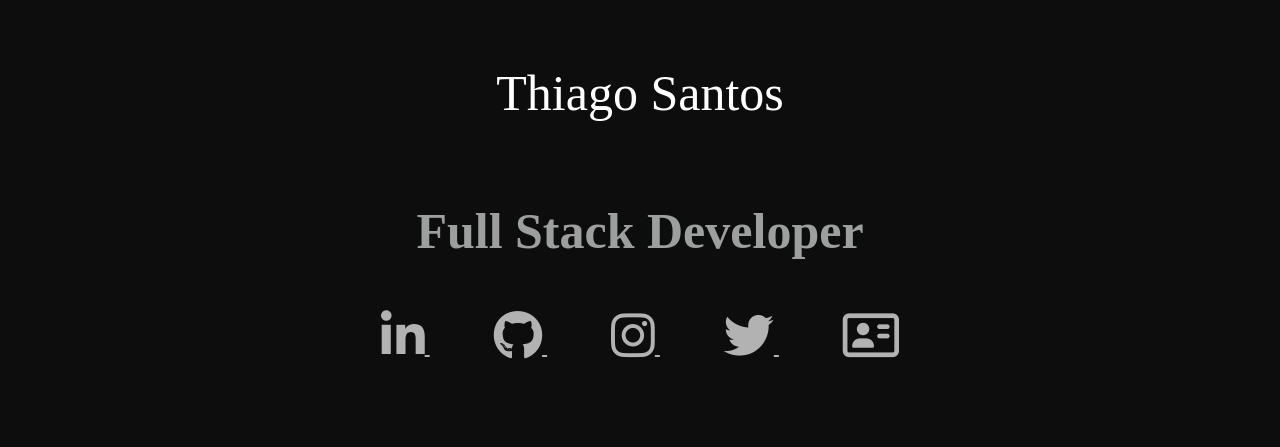
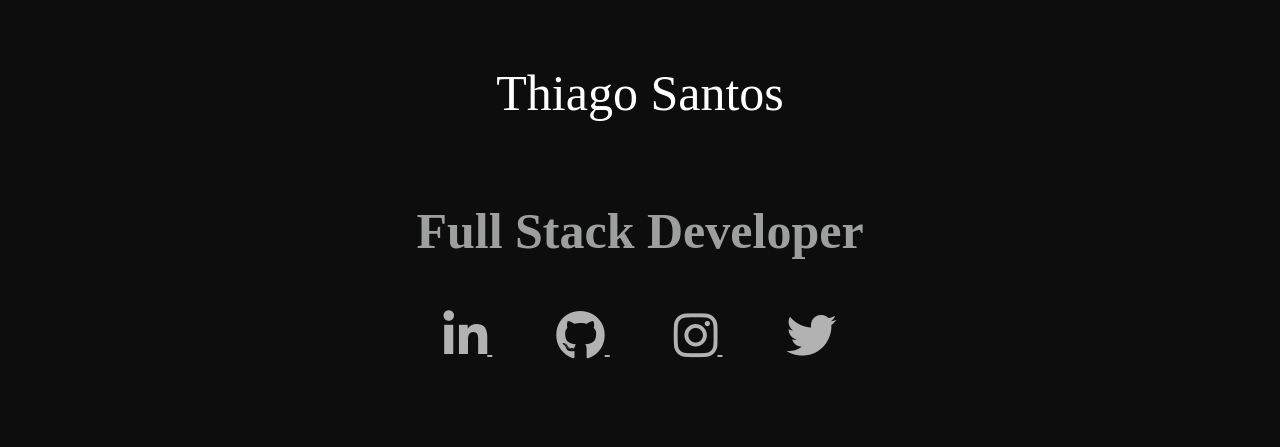
Before and after one commit to Thiago-Ssilv/Perfil-Thiago, a plain HTML site: page index.html in a window 1280 px wide. Shown: the part 472-919 px from the top of the page. Drawn offline with Linux system fonts and the light colour scheme; a script that the page names is missing; a web font is replaced by a local one.

Commit message:
atualizado2025

```diff
--- a/index.html
+++ b/index.html
@@ -28,9 +28,7 @@
           <i class="fa-brands fa-instagram"></i>
           <a href="https://twitter.com/Thz_developer?t=V4ezWUcBY31mZFBG2qgP8g&s=09">
             <i class="fa-brands fa-twitter"></i>
-            <a href="https://docs.google.com/document/d/1YxNiboqIDFuAtZFL_FrH2bu9na7j0w2DvHeBbWh5MaM/edit?pli=1">
 
-              <i class="fa-regular fa-address-card"></i></a> </h3>
 </header>
 <h5>About Me </h5>
 
```
